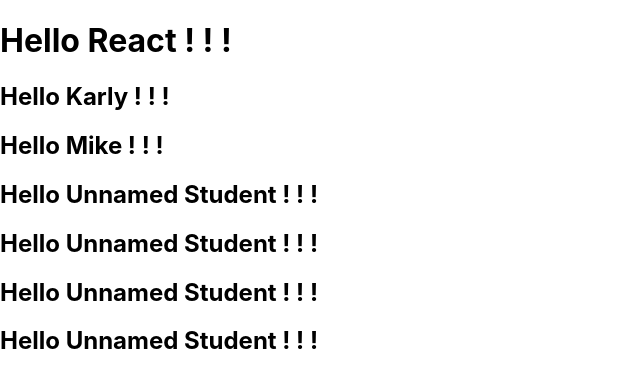
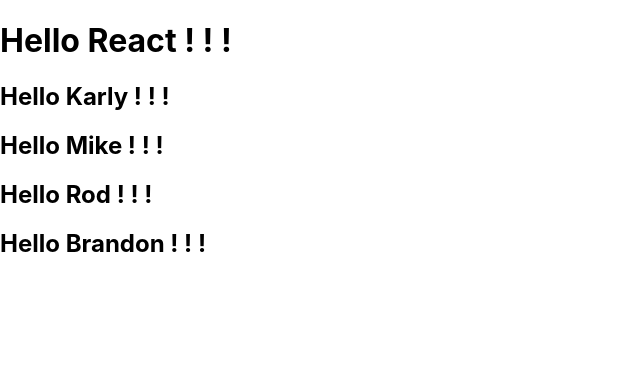
Before and after one commit to 2021-spring-acloud-tu/learning-react, a React (Create React App) app: page / in a window 1280 px wide. Shown: the top 388 px of the page, without its empty margins (0-640 px from the left). Built offline with nearby package versions, Linux system fonts and the light colour scheme.

Commit message:
We saw our first React props...

```diff
--- a/src/App.js
+++ b/src/App.js
@@ -8,16 +8,10 @@ const App = () => {
       <h1>
         Hello React ! ! !
       </h1>
-      <h2>
-        Hello Karly ! ! !
-      </h2>
-      <h2>
-        Hello Mike ! ! !
-      </h2>
-      <Greeting />
-      <Greeting />
-      <Greeting />
-      <Greeting />
+      <Greeting name="Karly" />
+      <Greeting name="Mike" />
+      <Greeting name="Rod" />
+      <Greeting name="Brandon" />
     </>
   );
 }
--- a/src/Greeting.js
+++ b/src/Greeting.js
@@ -1,9 +1,12 @@
 import React from 'react';
 
-export const Greeting = () => {
+export const Greeting = (props) => {
+
+    console.log(props);
+
     return (
         <h2>
-            Hello Unnamed Student ! ! !
+            Hello {props.name} ! ! !
         </h2>
     );
 };
```
